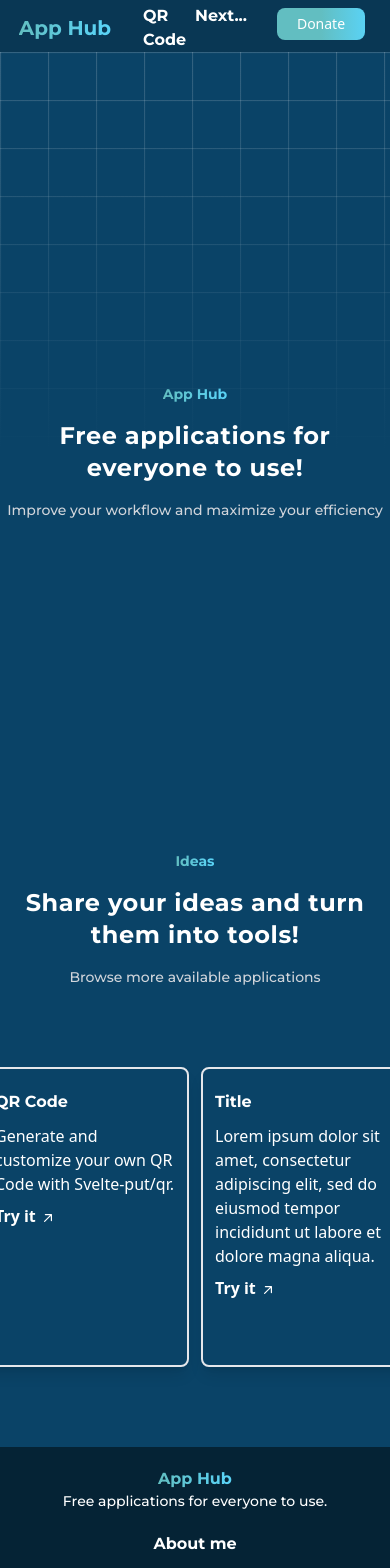
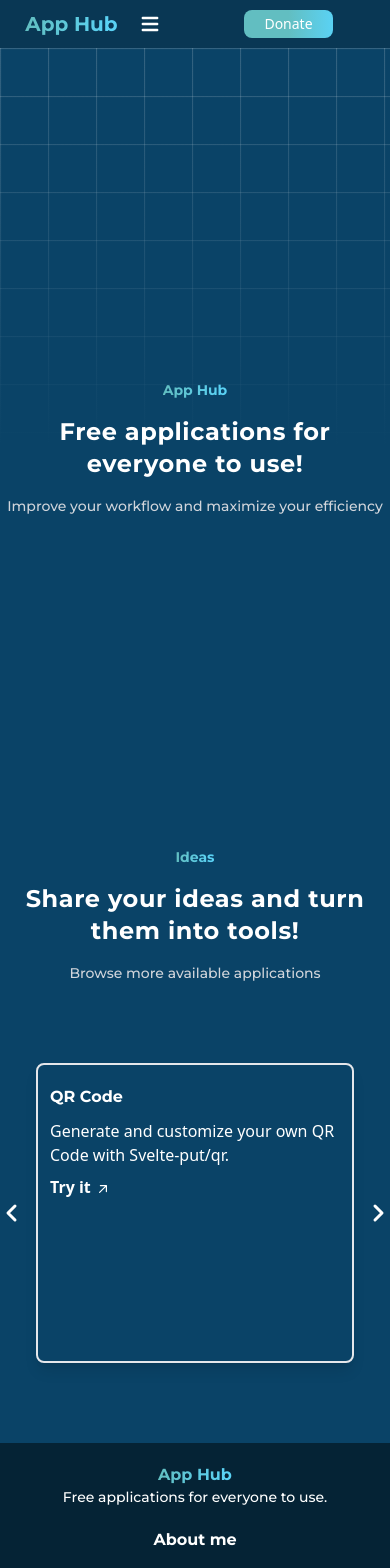
Before and after one commit to Bry-Dev/communal-app, a SvelteKit app: page / in a window 390 px wide. Shown: the top 1568 px of the page. Built offline with nearby package versions, Linux system fonts and the light colour scheme.

Commit message:
Responsive commit

```diff
--- a/src/components/Apps.svelte
+++ b/src/components/Apps.svelte
@@ -1,26 +1,58 @@
 <script lang="ts">
   import { AppList } from "$lib/data/AppList";
+  import { fade } from 'svelte/transition';
+  let innerWidth = $state(0);
+  let visibleCount = $state(2);
+  let currentIndex = $state(0);
+  let direction = $state(1); // 1 = next, -1 = prev
+
+  const prev = () => {
+    direction = -1;
+    currentIndex  = (currentIndex - 1 + AppList.length) % AppList.length;
+    console.log(currentIndex)
+  }
+
+  const next = () => {
+    direction = 1;
+    currentIndex = (currentIndex + 1) % AppList.length;
+  }
+
+  $effect(() => {
+    visibleCount = innerWidth <= 768 ? 1 : 2;
+  })
+
+  function getVisibleSlides(start: number, count: number) {
+    return Array.from({ length: count }, (_, i) => AppList[(start + i) % AppList.length]);
+  }
 </script>
-
-<section class="flex justify-center items-center gap-3 text-white mb-20">
-  {#each AppList as app }
-    <div class="{app.isAvailable ? 'max-w-[40em]' : 'max-w-[25em]'} h-[300px] min-w-[13em] border-2 rounded-lg py-5 px-3 overflow-hidden shadow-lg">
-      <div class="group">
-        <a href={app.link} target="_blank" rel="noopener noreferrer" class="font-bold font-montserrat-bold text-base lg:text-xl transition duration-300 group-hover:text-sky-300">
-          {app.title}
-          <span class="block w-0 group-hover:w-full transition-all duration-500 h-0.5 bg-sky-300"></span>
-        </a>
-      </div>
+<svelte:window bind:innerWidth />
+<section class="flex justify-center items-center gap-3 text-white mb-20 relative">
+  <div class="cursor-pointer">
+    <svg onclick={prev} class="hover:text-sky-300 w-6 h-6 text-white" aria-hidden="true" xmlns="http://www.w3.org/2000/svg" width="24" height="24" fill="none" viewBox="0 0 24 24">
+      <path stroke="currentColor" stroke-linecap="round" stroke-linejoin="round" stroke-width="3" d="m15 19-7-7 7-7"/>
+    </svg>
+  </div>
+  {#each getVisibleSlides(currentIndex, visibleCount) as app }
+    <div in:fade class="h-[300px] w-[30em] border-2 rounded-lg py-5 px-3 overflow-hidden shadow-lg flex flex-col">
+      <a href={app.link} target="_blank" rel="noopener noreferrer" class="mr-auto font-bold font-montserrat-bold text-base lg:text-xl transition duration-300 group hover:text-sky-300">
+        {app.title}
+        <span class="block w-0 group-hover:w-full transition-all duration-500 h-0.5 bg-sky-300"></span>
+      </a>
       <p class="text-pretty py-2">
         {app.description}
       </p>
-      <a href={app.trialLink} target="_blank" rel="noopener noreferrer" class="font-semibold hover:text-sky-200">
+      <a href={app.trialLink} class:hidden={!app.isAvailable} target="_blank" rel="noopener noreferrer" class="font-semibold hover:text-sky-200">
         Try it<svg xmlns="http://www.w3.org/2000/svg" viewBox="0 0 20 20" fill="currentColor" class="inline-block h-4 w-4 ml-1" aria-hidden="true">
         <path fill-rule="evenodd" d="M5.22 14.78a.75.75 0 001.06 0l7.22-7.22v5.69a.75.75 0 001.5 0v-7.5a.75.75 0 00-.75-.75h-7.5a.75.75 0 000 1.5h5.69l-7.22 7.22a.75.75 0 000 1.06z" clip-rule="evenodd"></path>
         </svg>
       </a>
     </div>
   {/each}
+  <div class="cursor-pointer">
+    <svg onclick={next} class="hover:text-sky-300 w-6 h-6 text-white" aria-hidden="true" xmlns="http://www.w3.org/2000/svg" width="24" height="24" fill="none" viewBox="0 0 24 24">
+      <path stroke="currentColor" stroke-linecap="round" stroke-linejoin="round" stroke-width="3" d="m9 5 7 7-7 7"/>
+    </svg>
+  </div>
 </section>
 
 <style scoped>
--- a/src/components/NavBar.svelte
+++ b/src/components/NavBar.svelte
@@ -5,23 +5,30 @@
 
   let isOpen:boolean = $state(false);
 
+  const openMenu = () => {
+    isOpen = !isOpen
+  }
 
 </script>
 
-<section class="grid grid-cols-3 place-items-center w-full bg-[#093754] pt-1">
-  <div>
+<section class="grid grid-cols-2 md:grid-cols-3 place-items-center w-full bg-[#093754] py-1">
+  <div class="flex items-center">
     <a href="/" class="text-xl font-montserrat-bold text-white logo">App Hub</a>
+    <button onclick={openMenu} id="nav-toggle" data-collapse-toggle="navbar-default" type="button" class="inline-flex items-center p-2 ml-3 text-sm rounded-lg md:hidden focus:outline-none focus:ring-1 text-white hover:bg-[#265a7a] focus:ring-sky-600">
+      <span class="sr-only">Open main menu</span>
+      <svg class="w-6 h-6" aria-hidden="true" fill="currentColor" viewBox="0 0 20 20" xmlns="http://www.w3.org/2000/svg"><path fill-rule="evenodd" d="M3 5a1 1 0 011-1h12a1 1 0 110 2H4a1 1 0 01-1-1zM3 10a1 1 0 011-1h12a1 1 0 110 2H4a1 1 0 01-1-1zM3 15a1 1 0 011-1h12a1 1 0 110 2H4a1 1 0 01-1-1z" clip-rule="evenodd"></path></svg>
+    </button>
   </div>
-  <div class="text-white font-montserrat-regular w-[80%]">
+  <div class:hidden={!isOpen} class="text-white md:text-lg text-sm md:block font-montserrat-regular w-[80%] max-md:col-span-2 max-md:order-3 max-md:mt-2 max-md:py-2 md:bg-transparent bg-[#165e8a] rounded-lg">
     <nav>
-      <ul class="flex flex-row justify-evenly font-montserrat-bold">
+      <ul class="flex flex-col md:flex-row md:justify-around font-montserrat-bold gap-y-3 justify-center max-md:ml-10">
         <li class="hover:text-sky-300"><a href="/qr-code">QR Code</a></li>
         <li class="hover:text-sky-300"><a href="/">Next...</a></li>
       </ul>
     </nav>
   </div>
-  <div>
-    <button type="button" onclick={donate} class="text-white bg-gradient-to-r from-[#62BEC1] via-[#62BEC1] to-[#5AD2F4] hover:bg-gradient-to-t focus:ring-1 focus:outline-none focus:ring-blue-200 font-medium rounded-lg text-sm px-5 py-1.5 text-center me-2 mb-2">Donate</button>
+  <div class="max-md:order-2">
+    <button type="button" onclick={donate} class="text-white bg-gradient-to-r from-[#62BEC1] via-[#62BEC1] to-[#5AD2F4] hover:bg-gradient-to-t focus:ring-1 focus:outline-none focus:ring-blue-200 font-medium rounded-lg text-sm px-5 py-1 text-center me-2">Donate</button>
     <!-- <a href="/" class="text-md font-montserrat-bold text-white logo">Donate</a> -->
   </div>
   <!-- <div class="relative md:block hidden">
@@ -35,6 +42,7 @@
 </section>
 
 <style>
+
   /* input:-webkit-autofill,
   input:-webkit-autofill:hover,
   input:-webkit-autofill:focus,
--- /dev/null
+++ b/src/components/Test.svelte
@@ -0,0 +1,97 @@
+<script lang="ts">
+  import { fade, fly } from 'svelte/transition';
+
+  const slides = [
+    'Slide 1',
+    'Slide 2',
+    'Slide 3',
+    'Slide 4',
+    'Slide 5',
+  ];
+
+  let currentIndex = $state(0);
+  let direction = $state(1);
+
+  const visibleCount = 2;
+
+  function next() {
+    direction = 1;
+    currentIndex  = (currentIndex + visibleCount) % slides.length;
+  }
+
+  function prev() {
+    direction = -1;
+    currentIndex = (currentIndex - visibleCount + slides.length) % slides.length;
+  }
+
+  function getVisibleSlides(start: number, count: number) {
+    return Array.from({ length: count }, (_, i) => slides[(start + i) % slides.length]);
+  }
+
+  let counter = $state(0);
+	function increment() {
+		counter++
+	}
+</script>
+
+<style>
+  .carousel-container {
+    width: 600px;
+    height: 200px;
+    overflow: hidden;
+    border: 1px solid #ccc;
+    position: relative;
+  }
+
+  .carousel-inner {
+    display: flex;
+    gap: 1rem;
+    width: 100%;
+    height: 100%;
+    justify-content: space-between;
+    position: relative;
+  }
+
+  .slide {
+    position: absolute;
+    width: 100%;
+    height: 100%;
+    display: flex;
+    align-items: center;
+    justify-content: center;
+  }
+
+  .controls {
+    margin-top: 10px;
+    display: flex;
+    justify-content: space-between;
+    width: 600px;
+  }
+
+  button {
+    padding: 0.5rem 1rem;
+  }
+</style>
+
+<div class="carousel-container">
+
+  {#key currentIndex}
+    <div
+      class="carousel-inner"
+      transition:fly={{ x: direction * 600, duration: 300 }}
+    >
+      {#each getVisibleSlides(currentIndex, visibleCount) as slide (slide)}
+        <div class="slide">{slide}</div>
+      {/each}
+    </div>
+  {/key}
+</div>
+
+<div class="controls">
+  <button onclick={prev}>Previous</button>
+  <button onclick={next}>Next</button>
+</div>
+{#each [counter] as count (count)}
+<h1 in:fade>Hello world!</h1>
+{/each}
+<button onclick={increment}>Go</button>
--- a/src/lib/data/AppList.ts
+++ b/src/lib/data/AppList.ts
@@ -18,5 +18,6 @@ export const AppList: AppData[] = [
     isAvailable: false,
     link: "#",
     trialLink: "#"
-  }
+  },
+
 ]
--- a/src/routes/+page.svelte
+++ b/src/routes/+page.svelte
@@ -2,6 +2,7 @@
   import Apps from "../components/Apps.svelte";
   import Header from "../components/Header.svelte";
   import Showcase from "../components/Showcase.svelte";
+  import Test from "../components/Test.svelte";
 </script>
 
 <Header />
--- a/src/routes/qr-code/+page.svelte
+++ b/src/routes/qr-code/+page.svelte
@@ -89,7 +89,7 @@
   }
 </script>
 
-<section class="mx-auto grid grid-cols-2 place-items-start-center w-[80%] py-10 bg-[#0a4367] min-h-[calc(100vh-210px)]">
+<section class="mx-auto grid grid-cols-1 md:grid-cols-2 place-items-start-center w-[80%] py-10 bg-[#0a4367] min-h-[calc(100vh-210px)]">
   <fieldset class="grid grid-cols-1 border border-solid border-gray-300 p-5 rounded-md w-full">
     <legend class="font-montserrat-bold text-white underline">Customize</legend>
     <div class="flex flex-col w-full mb-4">
@@ -183,7 +183,7 @@
   <div class="flex flex-col items-center justify-center self-start mt-4">
     <SvgQR
       style="background-color: {backgroundFill};"
-      class=" h-[300px] w-[300px] mb-4"
+      class="md:h-[300px] md:w-[300px] h-1/4 w-full mb-4"
       {data}
       {shape}
       {moduleFill}
```
